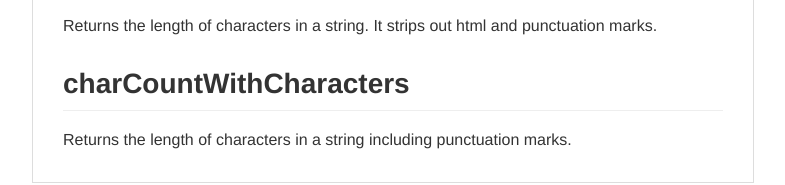
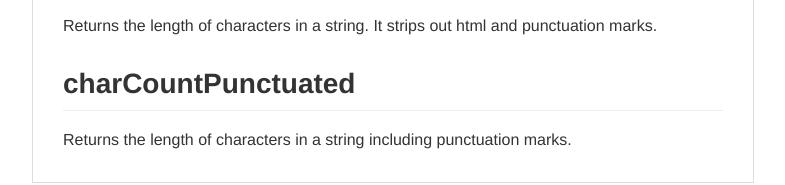
Before and after one commit to roppa/wordify, a website: page readme.html in a window 1280 px wide. Shown: the part 2337-2522 px from the top of the page, without its empty margins (247-1032 px from the left). Drawn offline with Linux system fonts and the light colour scheme.

Commit message:
Fix charCountWithCharacters to charCountPunctuated in readme files

```diff
--- a/readme.html
+++ b/readme.html
@@ -1072,5 +1072,5 @@ Returns:<br />
 
 <h2 id="charcount"><a name="user-content-charcount" href="#charcount" class="headeranchor-link" aria-hidden="true"><span class="headeranchor"></span></a>charCount</h2>
 <p>Returns the length of characters in a string. It strips out html and punctuation marks.</p>
-<h2 id="charcountwithcharacters"><a name="user-content-charcountwithcharacters" href="#charcountwithcharacters" class="headeranchor-link" aria-hidden="true"><span class="headeranchor"></span></a>charCountWithCharacters</h2>
+<h2 id="charcountpunctuated"><a name="user-content-charcountpunctuated" href="#charcountpunctuated" class="headeranchor-link" aria-hidden="true"><span class="headeranchor"></span></a>charCountPunctuated</h2>
 <p>Returns the length of characters in a string including punctuation marks.</p></article></body></html>
```
Also changed, not shown: readme.md.
